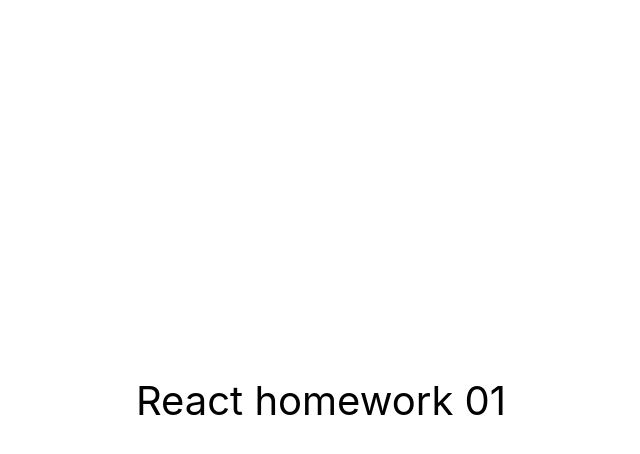
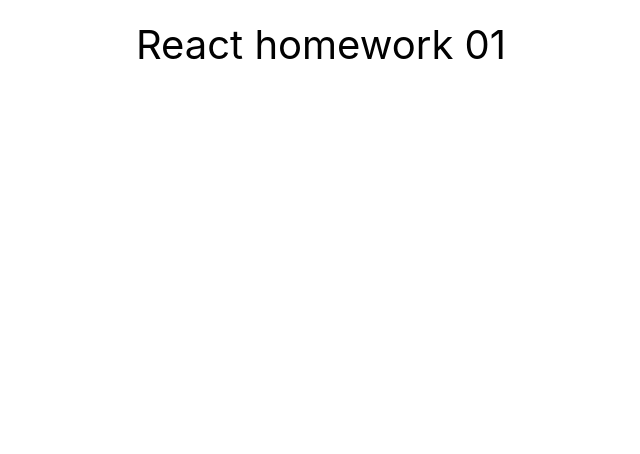
Before and after one commit to YuliiaTS/goit-react-hw-01-components, a React (Create React App) app: page / in a window 1280 px wide. Shown: the top 454 px of the page, without its empty margins (319-959 px from the left). Built offline with nearby package versions, Linux system fonts and the light colour scheme.

Commit message:
chahge-App-style

```diff
--- a/src/components/App.jsx
+++ b/src/components/App.jsx
@@ -2,8 +2,9 @@ export const App = () => {
   return (
     <div
       style={{
-        height: '100vh',
+        paddingTop: '20px',
         display: 'flex',
+        flexDirection: 'column',
         justifyContent: 'center',
         alignItems: 'center',
         fontSize: 40,
```
